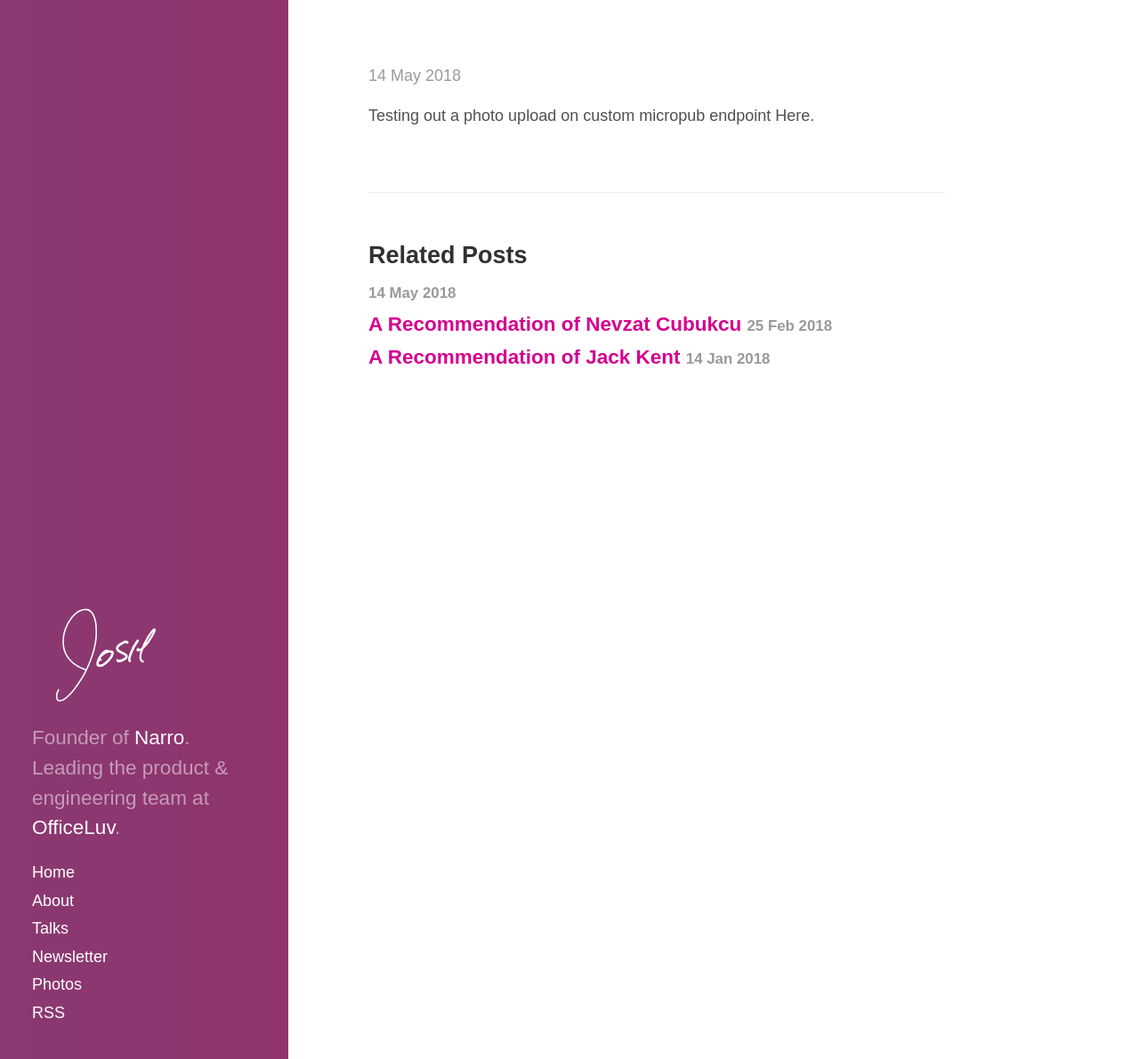
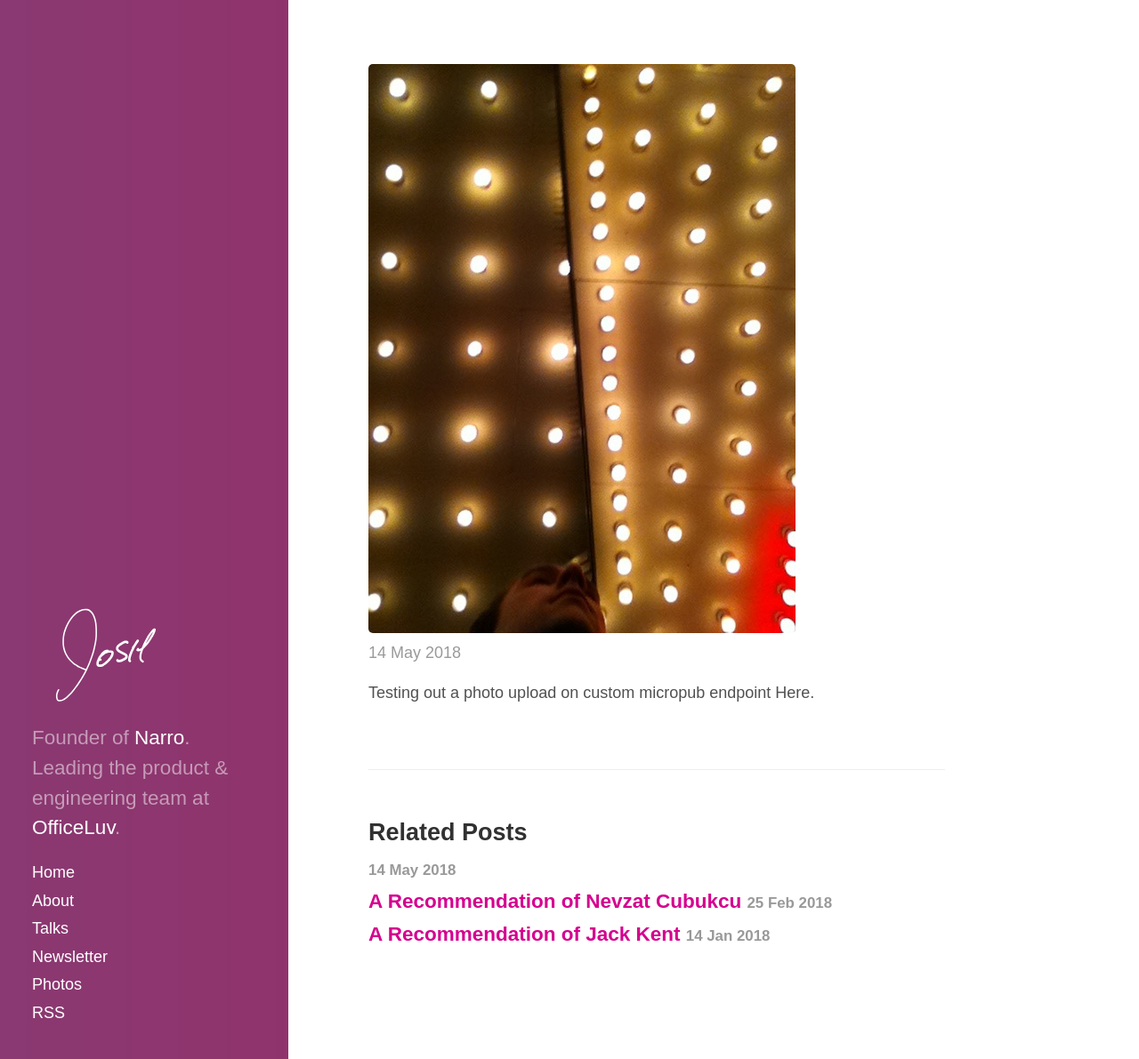
Before and after one commit to joshbeckman/andjosh.github.io, a Jekyll site: the page built from _posts/2018-05-14-6815.md, in a window 1280 px wide and 1191 px high. Shown: the whole window at 89% size. Built offline with Jekyll 4.4.1, drawn with Linux system fonts in a browser that asks for light colours.

Commit message:
Handle micropub images in frontmatter

```diff
--- a/_layouts/post.html
+++ b/_layouts/post.html
@@ -6,6 +6,10 @@ layout: default
   {% if page.image %}
     <div class="post-image">
         <img src="{{ page.image }}" alt="{{ page.title }}"/>
+    </div>
+  {% elsif page['mf-photo'] %}
+    <div class="post-image">
+        <img src="{{ page['mf-photo'] }}" alt="{{ page['mf-photo'] }}"/>
     </div>
   {% endif %}
   <h1 class="post-title">{{ page.title }}</h1>
--- a/index.html
+++ b/index.html
@@ -9,6 +9,10 @@ title: Home
     {% if post.image %}
       <div class="post-image">
         <img src="{{ post.image }}" alt="{{ post.title }}"/>
+      </div>
+    {% elsif post['mf-photo'] %}
+      <div class="post-image">
+        <img src="{{ post['mf-photo'] }}" alt="{{ post['mf-photo'] }}"/>
       </div>
     {% endif %}
     {% if post.title and post.title != '' %}
```
